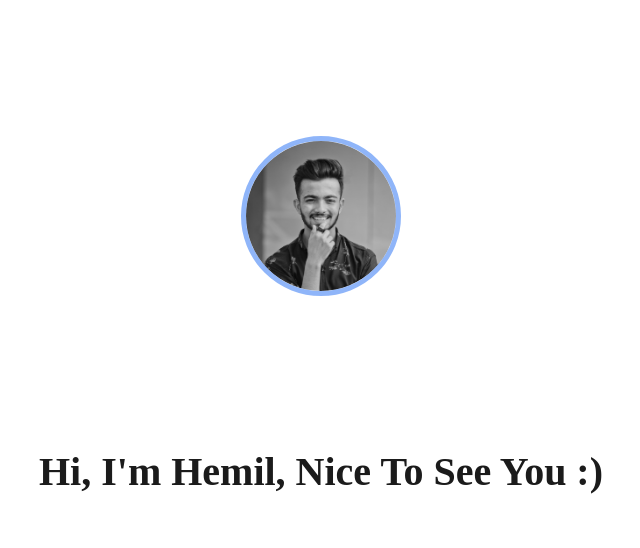
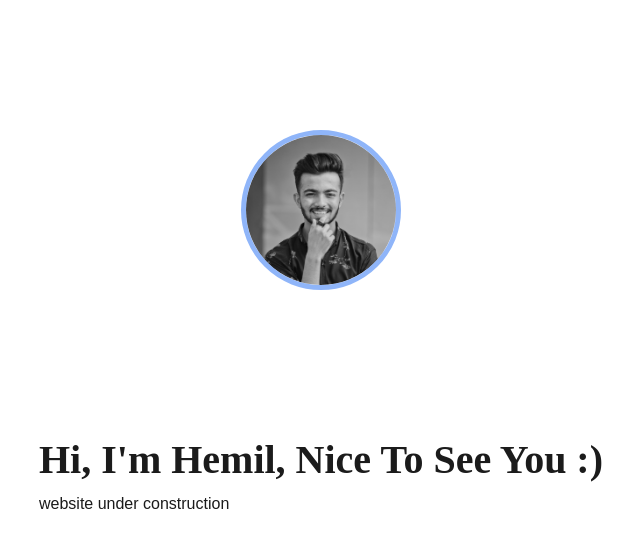
Before and after one commit to hemilrajpura-simform/hemil-template, a React (Create React App) app: page / in a window 1280 px wide. Shown: the top 548 px of the page, without its empty margins (319-959 px from the left). Built offline with nearby package versions, Linux system fonts and the light colour scheme.

Commit message:
modified+1

```diff
--- a/src/pages/Hi.js
+++ b/src/pages/Hi.js
@@ -11,6 +11,7 @@ return(
       <h2>
         Hi, I'm Hemil, Nice To See You :)
       </h2>
+      <p>website under construction</p>
     </div>
 
   </div>
```
